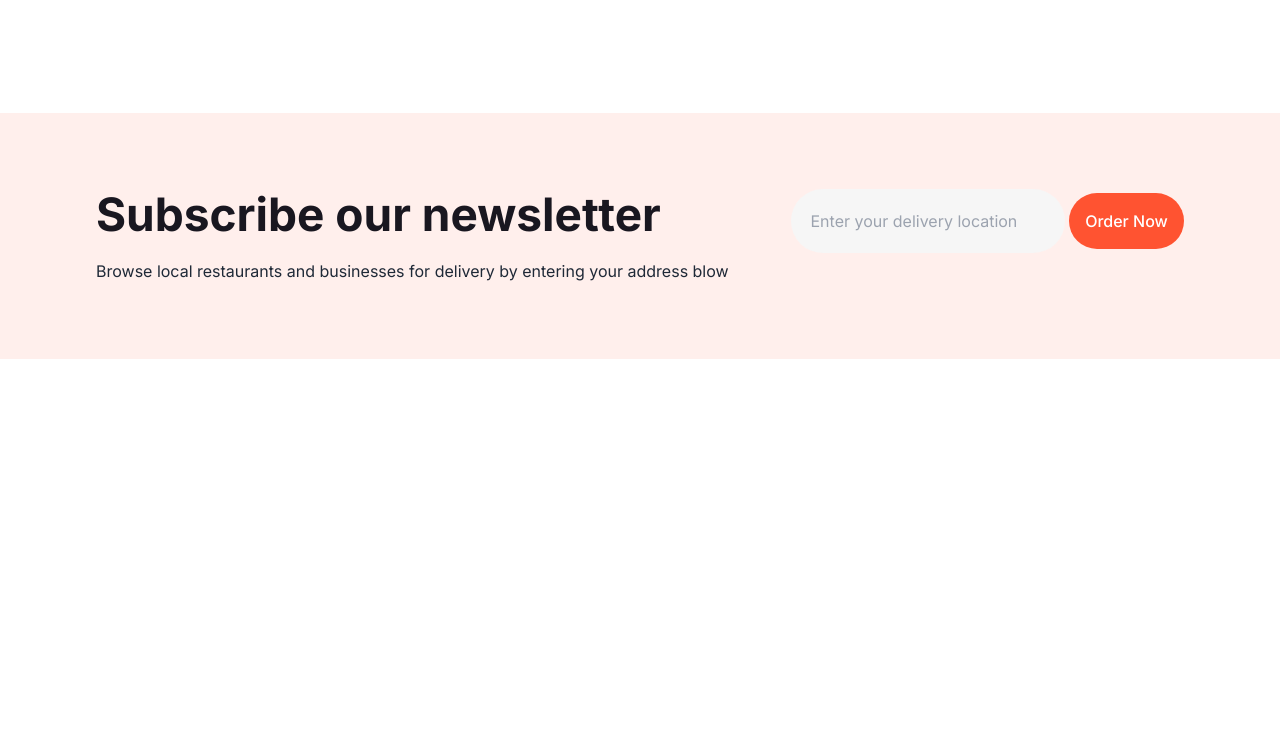
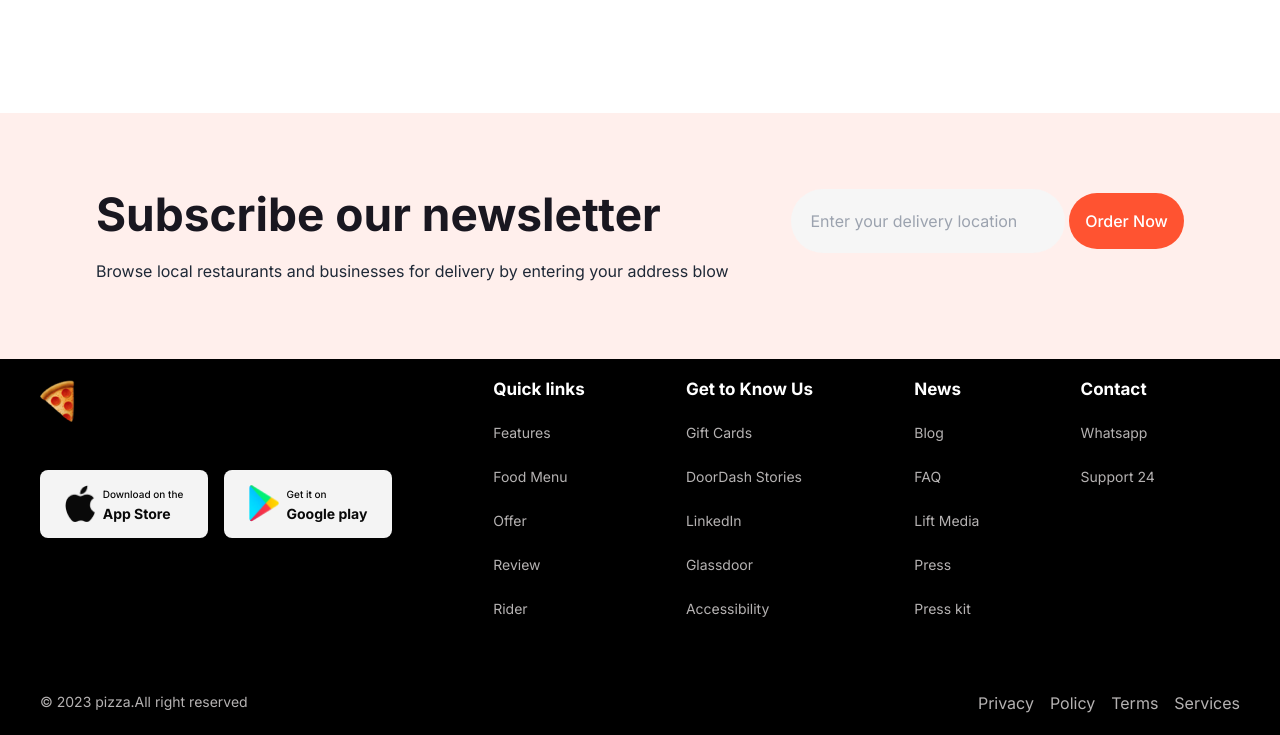
Before and after one commit to Foyez-Ahamed/promixco-task, a plain HTML site: page index.html in a window 1280 px wide. Shown: the part 2624-3359 px from the top of the page. Before the commit the page ends 2983 px from the top, so only its background shows below. Drawn offline with nearby package versions, Linux system fonts and the light colour scheme.

Commit message:
footer section completed

```diff
--- a/index.html
+++ b/index.html
@@ -492,5 +492,94 @@
        </div>
     </div>
     <!-- subscription section -->
+
+    <!-- footer section -->
+    <div class="bg-[#000000]" >
+      <footer class="footer p-10 text-white max-w-screen-xl mx-auto px-2 md:px-10 lg:px-10 lg:py-5">
+        <aside class="space-y-10">
+          <img src="./images/🍕.png" alt="">
+          <div class="flex flex-col lg:flex-row gap-4">
+            <div
+              class="flex justify-center items-center gap-2 w-[168px] h-[68px] bg-[#F4F4F4] rounded-lg"
+            >
+              <div>
+                <img
+                  class="w-[30px] h-[37px]"
+                  src="./images/Apple logo.png"
+                  alt=""
+                />
+              </div>
+              <div>
+                <p class="text-[#090909] font-medium text-[10px]">Download on the</p>
+                <h2 class="text-[#090909] text-[14px] font-bold ">App Store</h2>
+              </div>
+            </div>
+            <!-- ............... -->
+            <div
+              class="flex justify-center items-center gap-2 w-[168px] h-[68px] bg-[#F4F4F4] rounded-lg"
+            >
+              <div>
+                <img
+                  class="w-[30px] h-[37px]"
+                  src="./images/Google Play logo.png"
+                  alt=""
+                />
+              </div>
+              <div>
+                <p class="text-[#090909] font-medium text-[10px]">Get it on</p>
+                <h2 class="text-[#090909] text-[14px] font-bold ">Google play</h2>
+              </div>
+            </div>
+
+          </div>
+        </aside>
+        <nav class="space-y-4">
+          <h6 class="text-[17px] font-bold text-white">Quick links</h6>
+          <a class="link link-hover text-[#B5B2B2]">Features</a>
+          <a class="link link-hover text-[#B5B2B2]">Food Menu</a>
+          <a class="link link-hover text-[#B5B2B2]">Offer</a>
+          <a class="link link-hover text-[#B5B2B2]">Review</a>
+          <a class="link link-hover text-[#B5B2B2]">Rider</a>
+        </nav>
+        <nav class="space-y-4">
+          <h6 class="text-[17px] font-bold text-white">Get to Know Us </h6>
+          <a class="link link-hover text-[#B5B2B2]">Gift Cards</a>
+          <a class="link link-hover text-[#B5B2B2]">DoorDash Stories</a>
+          <a class="link link-hover text-[#B5B2B2]">LinkedIn</a>
+          <a class="link link-hover text-[#B5B2B2]">Glassdoor</a>
+          <a class="link link-hover text-[#B5B2B2]">Accessibility</a>
+        </nav>
+
+        <nav class="space-y-4">
+          <h6 class="text-[17px] font-bold text-white">News</h6>
+          <a class="link link-hover text-[#B5B2B2]">Blog</a>
+          <a class="link link-hover text-[#B5B2B2]">FAQ</a>
+          <a class="link link-hover text-[#B5B2B2]">Lift Media</a>
+          <a class="link link-hover text-[#B5B2B2]">Press</a>
+          <a class="link link-hover text-[#B5B2B2]">Press kit</a>
+        </nav>
+        <nav class="space-y-4">
+          <h6 class="text-[17px] font-bold text-white">Contact</h6>
+          <a class="link link-hover text-[#B5B2B2]">Whatsapp</a>
+          <a class="link link-hover text-[#B5B2B2]">Support 24</a>
+        </nav>
+      </footer>
+      <div class="mt-8 max-w-screen-xl mx-auto px-2 md:px-10 lg:px-10 lg:py-5 text-white">
+        <div class="flex justify-between flex-col lg:flex-row gap-5">
+          <div>
+            <p class="text-[#B5B2B2] text-[14px]">© 2023 pizza.All right reserved</p>
+          </div>
+          <div>
+            <nav class="grid grid-flow-col gap-4">
+              <a class="link link-hover text-[#B5B2B2]">Privacy</a>
+              <a class="link link-hover text-[#B5B2B2]">Policy</a>
+              <a class="link link-hover text-[#B5B2B2]">Terms</a>
+              <a class="link link-hover text-[#B5B2B2]">Services</a>
+            </nav>
+          </div>
+        </div>
+      </div>
+    </div>
+    <!-- footer section -->
   </body>
 </html>
```
